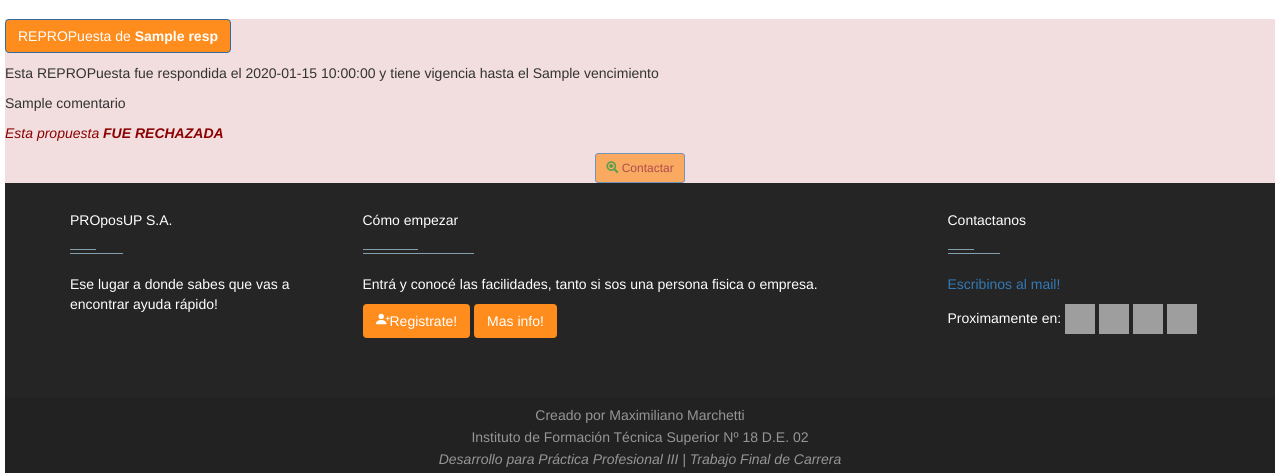
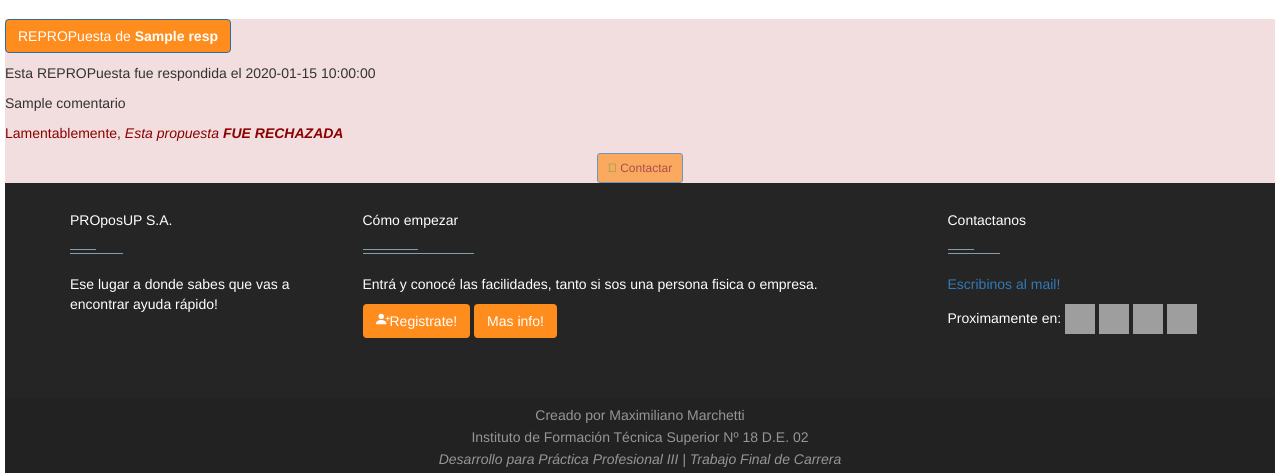
Before and after one commit to marchettime/PracticaProfesionalIII, a Flask app: template templates/Cliente/PROPRespuestas.html in a window 1280 px wide, after a click that opens the changed part. Shown: the part 51-524 px from the top of the page. Run offline with Flask 2, Linux system fonts and the light colour scheme; the template is opened without the code that fills it: most values are stand-ins (such as "Sample title", 1, 10 or a date in 2020); some libraries are stand-ins or nearby versions; grey boxes are pictures that could not be loaded.

Commit message:
Update PROPRespuestas.html

```diff
--- a/templates/Cliente/PROPRespuestas.html
+++ b/templates/Cliente/PROPRespuestas.html
@@ -87,7 +87,7 @@
             </div>
             <div class="collapse" id="{{resp.reproId}}Desp">
                 <div class="card card-body">
-                    <p>Esta REPROPuesta fue respondida el {{resp.fechaMovimiento}} y tiene vigencia hasta el {{resp.vencimiento}}</p>
+                    <p>Esta REPROPuesta fue respondida el {{resp.fechaMovimiento}}</p>
                     {% if resp.comentario %}
                     <p>{{resp.comentario}}</p>
                     {% else %}
@@ -96,7 +96,7 @@
 
 
 
-                    <p style="color: darkred"><i>Esta propuesta <b>FUE RECHAZADA</b></i></p>
+                    <p style="color: darkred">Lamentablemente, <i>Esta propuesta <b>FUE RECHAZADA</b></i></p>
 
 
                     <div style="text-align: center" class="card-footer text-muted">
@@ -104,7 +104,7 @@
                         <a class="btn btn-primary btn-sm" href="#" role="button"><span class="glyphicon glyphicon-envelope" style="color: green" aria-hidden="true"></span>   Contactar  </a>
                         {% else %}
 
-                        <a style="color: darkred" class="btn btn-primary btn-sm disabled" href="#" role="button" data-toggle="tooltip" data-placement="top" title="Esta propuesta no fue aceptada, <p>por lo que, no podrás contactarte</p>"><span class="glyphicon glyphicon-zoom-in" style="color: green" aria-hidden="true"></span>   Contactar  </a>
+                        <a style="color: darkred" class="btn btn-primary btn-sm disabled" href="#" role="button" data-toggle="tooltip" data-placement="top" title="Esta propuesta no fue aceptada, <p>por lo que, no podrás contactarte</p>"><span class="glyphicon-remove-sign" style="color: green" aria-hidden="true"></span>   Contactar  </a>
 
                         {% endif %}
                     </div>
```
